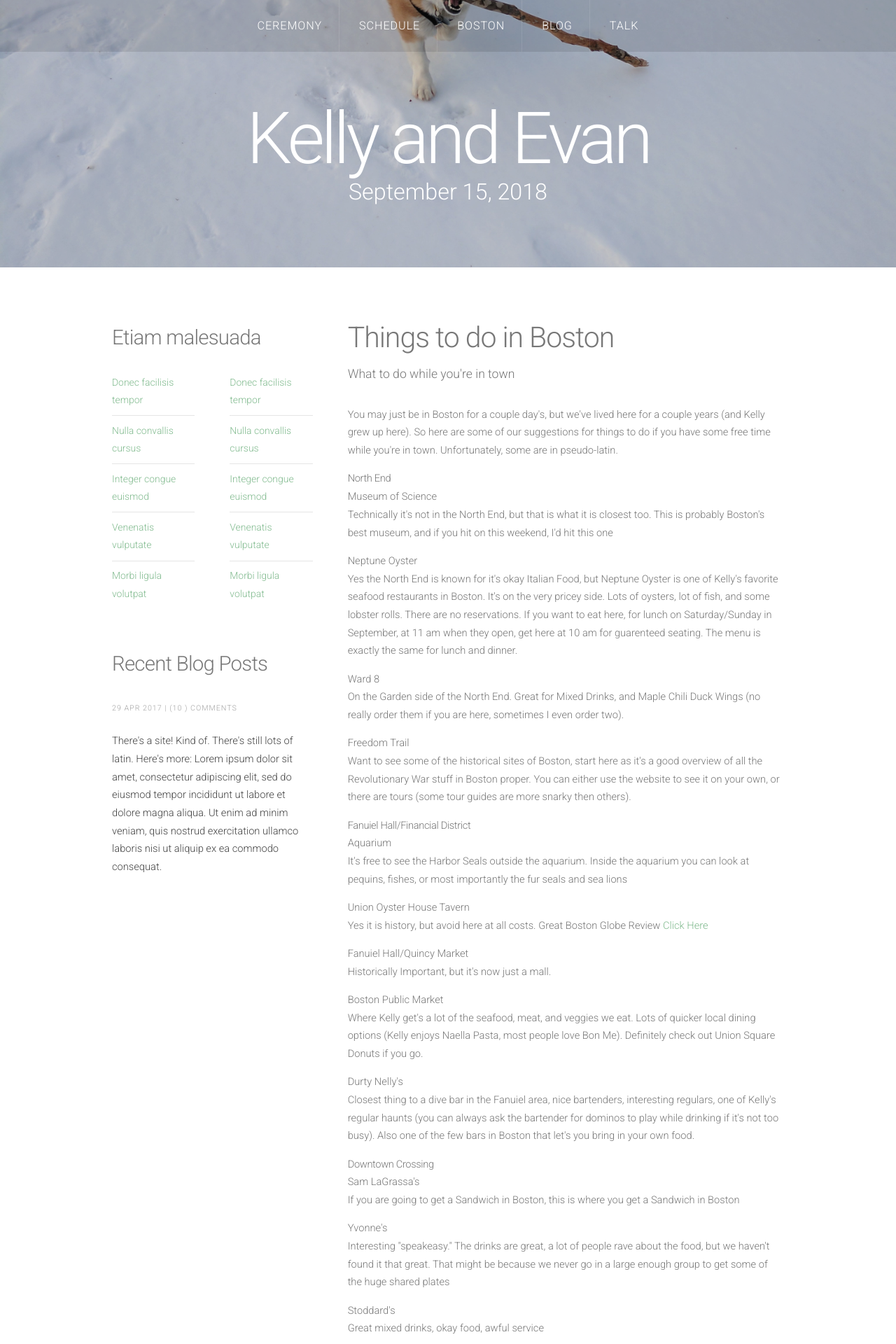
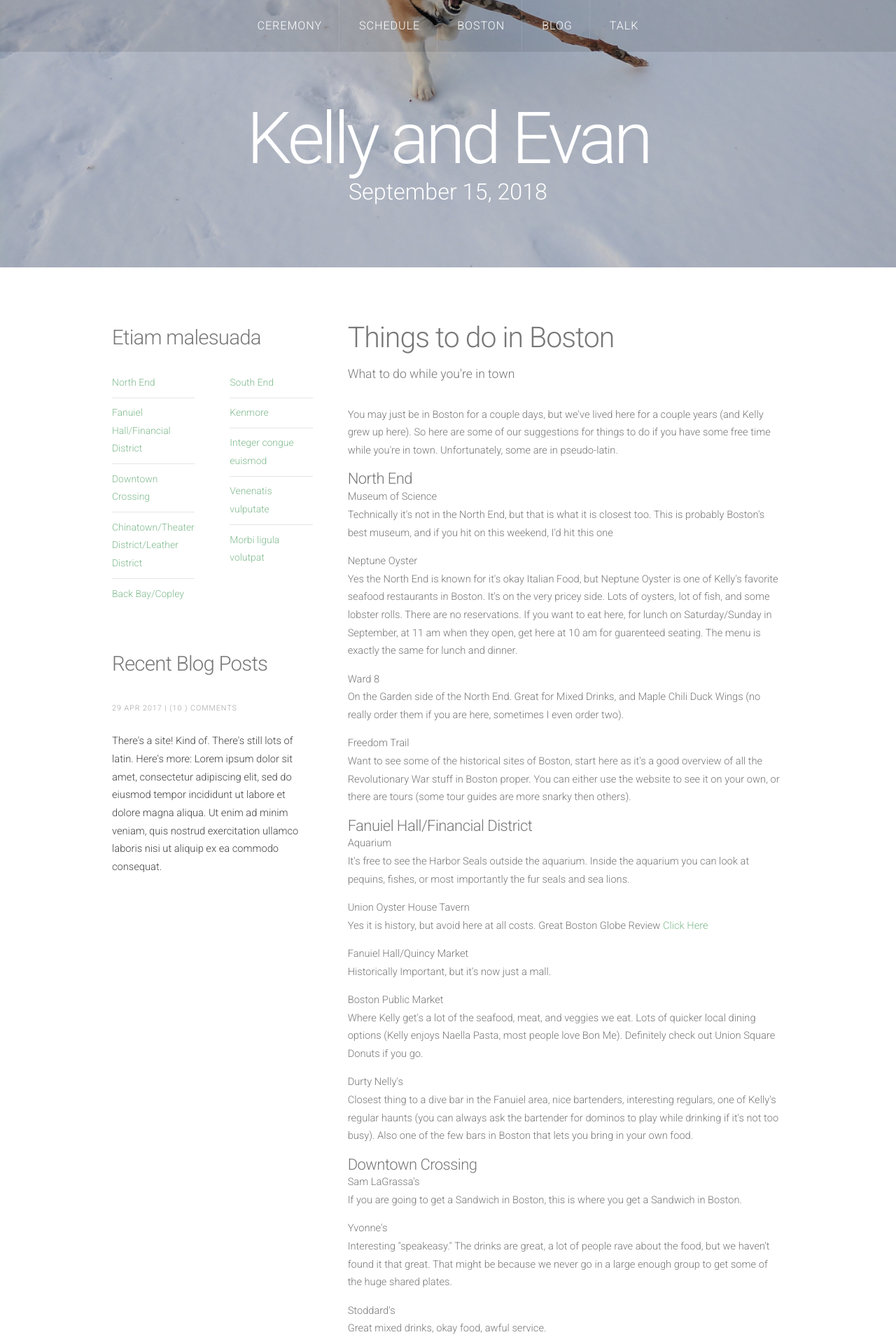
Before and after one commit to edanaher/ceremony-website, a Jekyll site: the page built from boston.html, in a window 1280 px wide. Shown: the top 1920 px of the page at 70% size. Built offline with Jekyll 4.4.1, drawn with Linux system fonts in a browser that asks for light colours; nearby versions of some CDN libraries; some of the changed text lies outside the part shown.

Commit message:
Lots of changes, mostly for sidebars reasons or aesthetic reasons, or because kelly doesnt like grammah.
Real reason is mostly switching sidebars so there is one for just the boston page.

Also adding Toby's schedule page for when we want to work on that.

H2 changed so text size overwrites in CSS.

```diff
--- /dev/null
+++ b/_includes/sidebar_boston.html
@@ -0,0 +1,42 @@
+
+<!-- Sidebar -->
+<div id="sidebar" class="4u">
+	<section>
+		<header>
+			<h2>Etiam malesuada</h2>
+		</header>
+		<div class="row">
+			<section class="6u">
+				<ul class="default">
+					<li><a href="#North_End">North End</a></li>
+					<li><a href="#FH_FD">Fanuiel Hall/Financial District</a></li>
+					<li><a href="#DohntahnCrossing">Downtown Crossing</a></li>
+					<li><a href="#Chinatown">Chinatown/Theater District/Leather District</a></li>
+					<li><a href="#BackBay">Back Bay/Copley</a></li>
+				</ul>
+			</section>
+			<section class="6u">
+				<ul class="default">
+					<li><a href="#SouthEnd">South End</a></li>
+					<li><a href="#Kenmore">Kenmore</a></li>
+					<li><a href="#">Integer congue euismod</a></li>
+					<li><a href="#">Venenatis vulputate</a></li>
+					<li><a href="#">Morbi ligula volutpat</a></li>
+				</ul>
+			</section>
+		</div>
+	</section>
+	<section>
+		<header>
+			<h2>Recent Blog Posts</h2>
+		</header>
+		<ul class="style">
+		{% for post in site.posts offset: 0 limit: 2 %}
+			<li>
+				<p class="posted">{{ post.date | date_to_string }}  |  (10 )  Comments</p>
+				<p><a href="{{ site.prefix }}{{ post.url }}">{{ post.excerpt | remove: '<p>' | remove: '</p>' }}</a></p>
+			</li>
+		{% endfor %}
+		</ul>
+	</section>
+</div>
--- a/_layouts/default.html
+++ b/_layouts/default.html
@@ -6,7 +6,7 @@ Released for free under the Creative Commons Attribution 3.0 license (templated.
 -->
 <html>
 <head>
-	<title>Linear by TEMPLATED</title>
+	<title>The Ceremony</title>
 	<meta http-equiv="content-type" content="text/html; charset=utf-8" />
 	<meta name="description" content="" />
 	<meta name="keywords" content="" />
--- a/assets/css/style.css
+++ b/assets/css/style.css
@@ -37,6 +37,7 @@
 		h2
 		{
 			letter-spacing: -0.025em;
+			font-size: 1.5em;
 		}
 
 		h1 a, h2 a, h3 a, h4 a, h5 a, h6 a
--- a/boston.html
+++ b/boston.html
@@ -7,7 +7,7 @@ layout: default
 	<div id="main">
 		<div class="container">
 			<div class="row">
-				{% include sidebar.html %}
+				{% include sidebar_boston.html %}
 
 				<!-- Content -->
 				<div id="content" class="8u skel-cell-important">
@@ -16,8 +16,8 @@ layout: default
 							<h2>Things to do in Boston</h2>
 							<span class="byline">What to do while you're in town</span>
 						</header>
-						<p>You may just be in Boston for a couple day's, but we've lived here for a couple years (and Kelly grew up here).  So here are some of our suggestions for things to do if you have some free time while you're in town.  Unfortunately, some are in pseudo-latin.</p>
-						<h2>North End</h2>
+						<p>You may just be in Boston for a couple days, but we've lived here for a couple years (and Kelly grew up here).  So here are some of our suggestions for things to do if you have some free time while you're in town.  Unfortunately, some are in pseudo-latin.</p>
+						<h2><a name="North_End">North End</a></h2>
 						<h4>Museum of Science</h4>
 						<p> Technically it's not in the North End, but that is what it is closest too.  This is probably Boston's best museum, and if you hit on this weekend, I'd hit this one</p>
 						<h4><a href="http://www.neptuneoyster.com/">Neptune Oyster</a></h4>
@@ -27,9 +27,9 @@ layout: default
 						<h4><a href="https://www.thefreedomtrail.org/">Freedom Trail</a></h4>
 						<p>Want to see some of the historical sites of Boston, start here as it's a good overview of all the Revolutionary War stuff in Boston proper.  You can either use the website to see it on your own, or there are tours (some tour guides are more snarky then others).</p>
 
-						<h2>Fanuiel Hall/Financial District</h2>
+						<h2><a name="FH_FD">Fanuiel Hall/Financial District</a></h2>
 						<h4>Aquarium</h4>
-						<p> It's free to see the Harbor Seals outside the aquarium.  Inside the aquarium you can look at pequins, fishes, or most importantly the fur seals and sea lions</p>
+						<p> It's free to see the Harbor Seals outside the aquarium.  Inside the aquarium you can look at pequins, fishes, or most importantly the fur seals and sea lions.</p>
 						<h4>Union Oyster House Tavern</a></h4>
 						<p>Yes it is history, but avoid here at all costs. Great Boston Globe Review <a href="https://www.bostonglobe.com/lifestyle/food-dining/2016/02/29/tourist-trap-living-history-review-union-oyster-house/Xru3c9Q7LmKAZKsCD9NLXJ/story.html">Click Here</a></p>
 						<h4><a href="https://www.thefreedomtrail.org/">Fanuiel Hall/Quincy Market</a></h4>
@@ -37,27 +37,27 @@ layout: default
 						<h4><a href="https://bostonpublicmarket.org/">Boston Public Market</a></h4>
 						<p>Where Kelly get's a lot of the seafood, meat, and veggies we eat.  Lots of quicker local dining options (Kelly enjoys Naella Pasta, most people love Bon Me). Definitely check out Union Square Donuts if you go.</p>
 						<h4>Durty Nelly's</h4>
-						<p>Closest thing to a dive bar in the Fanuiel area, nice bartenders, interesting regulars, one of Kelly's regular haunts (you can always ask the bartender for dominos to play while drinking if it's not too busy).  Also one of the few bars in Boston that let's you bring in your own food.</p>
+						<p>Closest thing to a dive bar in the Fanuiel area, nice bartenders, interesting regulars, one of Kelly's regular haunts (you can always ask the bartender for dominos to play while drinking if it's not too busy).  Also one of the few bars in Boston that lets you bring in your own food.</p>
 
-						<h2>Downtown Crossing</h2>
+						<h2><a name="DohntahnCrossing">Downtown Crossing</a></h2>
 						<h4>Sam LaGrassa's</h4>
-						<p>If you are going to get a Sandwich in Boston, this is where you get a Sandwich in Boston</p>
+						<p>If you are going to get a Sandwich in Boston, this is where you get a Sandwich in Boston.</p>
 						<h4><a href="http://yvonnesboston.com/">Yvonne's</a></h4>
-						<p>Interesting "speakeasy." The drinks are great, a lot of people rave about the food, but we haven't found it that great.  That might be because we never go in a large enough group to get some of the huge shared plates</p>
+						<p>Interesting "speakeasy." The drinks are great, a lot of people rave about the food, but we haven't found it that great.  That might be because we never go in a large enough group to get some of the huge shared plates.</p>
 						<h4>Stoddard's</h4>
-						<p>Great mixed drinks, okay food, awful service</p>
+						<p>Great mixed drinks, okay food, awful service.</p>
 						<h4>jm curley's</h4>
-						<p> One of the better Burgers on the Boston side of the Charles, good beer list, and always a good time </p>
+						<p> One of the better Burgers on the Boston side of the Charles, good beer list, and always a good time.</p>
 						<h4>Falafel King</h4>
-						<p>What Kelly believes is actually the best of the Shawarma places in this area (there are like 12 different ones)</p>
+						<p>What Kelly believes is actually the best of the Shawarma places in this area (there are like 12 different ones).</p>
 
-						<h2>Chinatown/Theater District/Leather District</h2>
+						<h2><a name ="Chinatown">Chinatown/Theater District/Leather District</a></h2>
 						<h4>Townsman</h4>
 						<p></p>
 						<h4>Troquet on South</h4>
-						<p>Expensive food, expansive and amazing wine by the glass list</p>
+						<p>Expensive food, expansive and amazing wine by the glass list.</p>
 
-						<h2>Back Bay/Copley</h2>
+						<h2><a name="BackBay">Back Bay/Copley</a></h2>
 						<h4>Boston Common</h4>
 						<p>Want to ride a Swan boat while you are in Boston, this is where you ride a swan boat in Boston. Also if the Govenor is on the Common, he can still give you permission to have a duel on the Common.</p>
 						<h4>Newbury Street/The Pru(dential)/Copley Place</h4>
@@ -67,17 +67,17 @@ layout: default
 						<h4>Chili Duck</h4>
 						<p>Pretty good Americanized Thai Food.</p>
 
-						<h2>South End</h2>
+						<h2><a name="SouthEnd">South End</a></h2>
 
-						<h2>Kenmore</h2>
+						<h2><a name="Kenmore">Kenmore</a></h2>
 						<h4>Fenway</h4>
-						<p>Best Baseball park in the US bar none.  See the Green Monster for yourself.  Catch a game on Sunday, it's worth it.  Also Yankees Suck</p>
+						<p>Best Baseball park in the US bar none.  See the Green Monster for yourself.  Catch a game on Sunday, it's worth it.  Also Yankees Suck!</p>
 						<h4>Eastern Standard/The Hawthorne</h4>
 						<p>Eastern Standard was one of the first places in Boston that did upscale mixed drinks.  The food is also pretty great here, though it can be loud.  The Hawthorne is really just a cocktail lounge with small bites, but as long as their isn't a game, it's pretty quiet.
 						<H4>Island Creek Oyster Bar</H4>
 						<p>Another great seafood place in Boston, probably the hardest one to get reservations for.</p>
 						<h4>Popeye's</h4>
-						<p>Shout out here as it is the only one in Boston, and our fried chicken isn't that great</p>
+						<p>Shout out here as it is the only one in Boston, and our fried chicken isn't that great.</p>
 
 						<h2>Further West in Boston</h2>
 						<h4>Museum of Fine Arts</h4>
```
Also changed, not shown: Toby_Schedule.html (added, +45 -0 lines).
